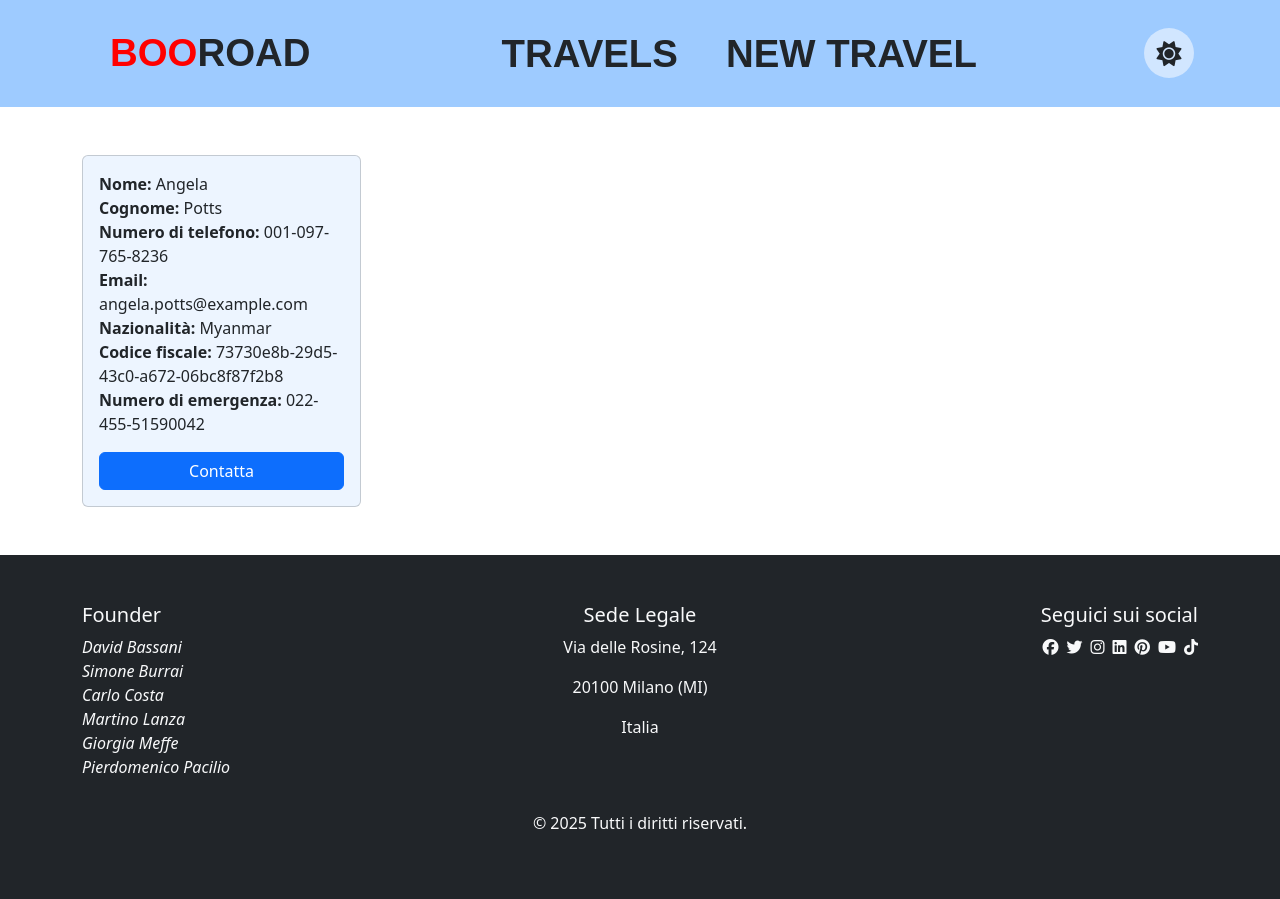
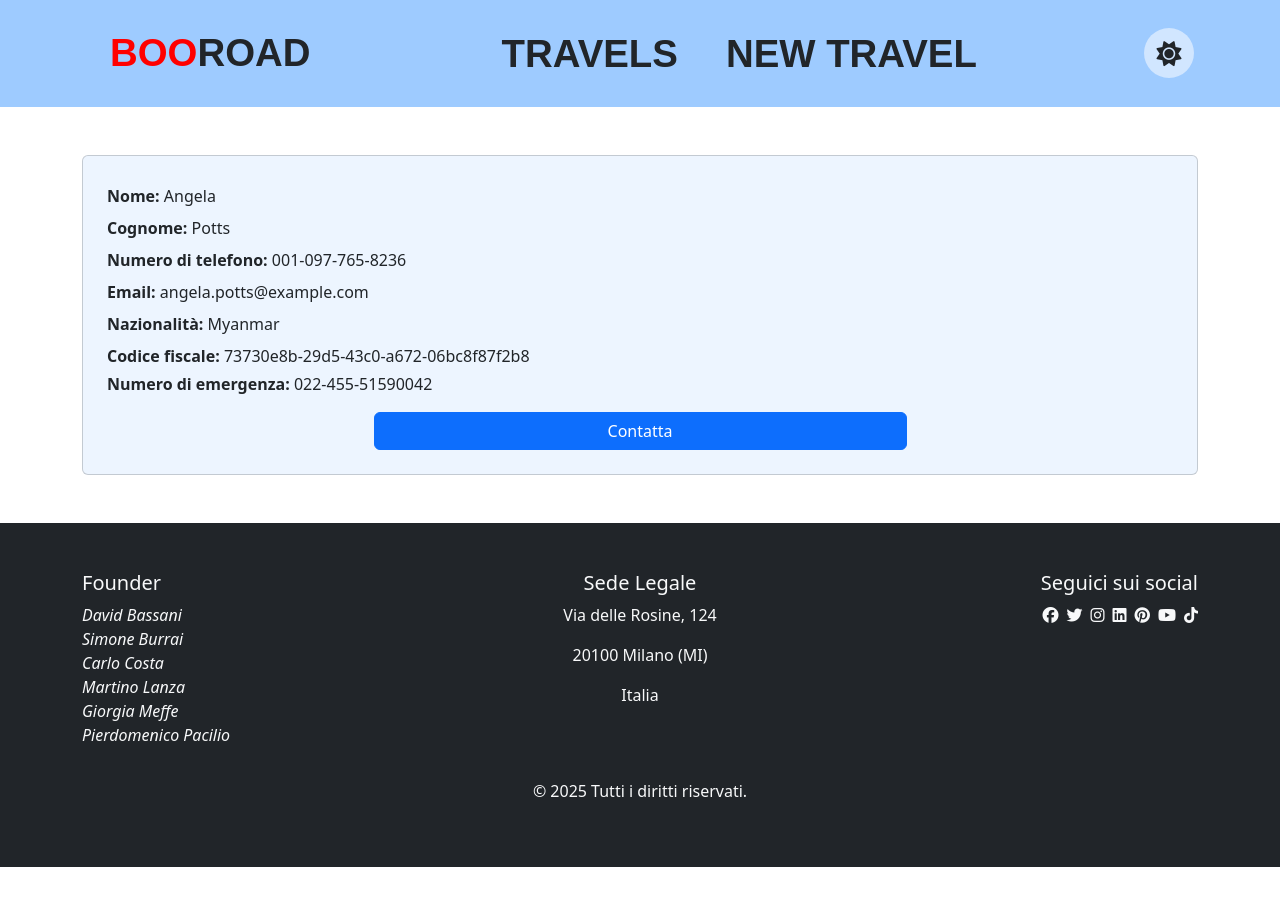
Before and after one commit to simoneburrai/boo-road-webapp, a React (Vite) app: page /travels/1/travellers/11 in a window 1280 px wide. After the commit the page ends 867 px from the top, so only its background shows below. Built offline with nearby package versions, Linux system fonts and the light colour scheme; a web font is replaced by a local one.

Commit message:
feat: single traveller ver.2

```diff
--- a/src/pages/SingleTraveller.jsx
+++ b/src/pages/SingleTraveller.jsx
@@ -25,15 +25,15 @@ const SingleTraveller = () => {
 
 
     if (currentTraveller && currentTravellers.length > 0) {
-        return <div className="card col-lg-3 p-3">
-            <div><strong>Nome: </strong>{currentTraveller.name}</div>
-            <div><strong>Cognome: </strong>{currentTraveller.surname}</div>
-            <div><strong>Numero di telefono: </strong>{currentTraveller.number}</div>
-            <div><strong>Email: </strong>{currentTraveller.email}</div>
-            <div><strong>Nazionalità: </strong>{currentTraveller.nationality}</div>
-            <div><strong>Codice fiscale: </strong>{currentTraveller.idCode}</div>
+        return <div className="card p-4">
+            <div className="my-1"><strong>Nome: </strong>{currentTraveller.name}</div>
+            <div className="my-1"><strong>Cognome: </strong>{currentTraveller.surname}</div>
+            <div className="my-1"><strong>Numero di telefono: </strong>{currentTraveller.number}</div>
+            <div className="my-1"><strong>Email: </strong>{currentTraveller.email}</div>
+            <div className="my-1"><strong>Nazionalità: </strong>{currentTraveller.nationality}</div>
+            <div className="my-1"><strong>Codice fiscale: </strong>{currentTraveller.idCode}</div>
             <div className="mb-3"><strong>Numero di emergenza: </strong>{currentTraveller.emergencyNumber}</div>
-            <button className="btn btn-primary" onClick={handleClick}>Contatta</button>
+            <button className="btn btn-primary w-50  m-auto" onClick={handleClick}>Contatta</button>
         </div>
     }
 
```
